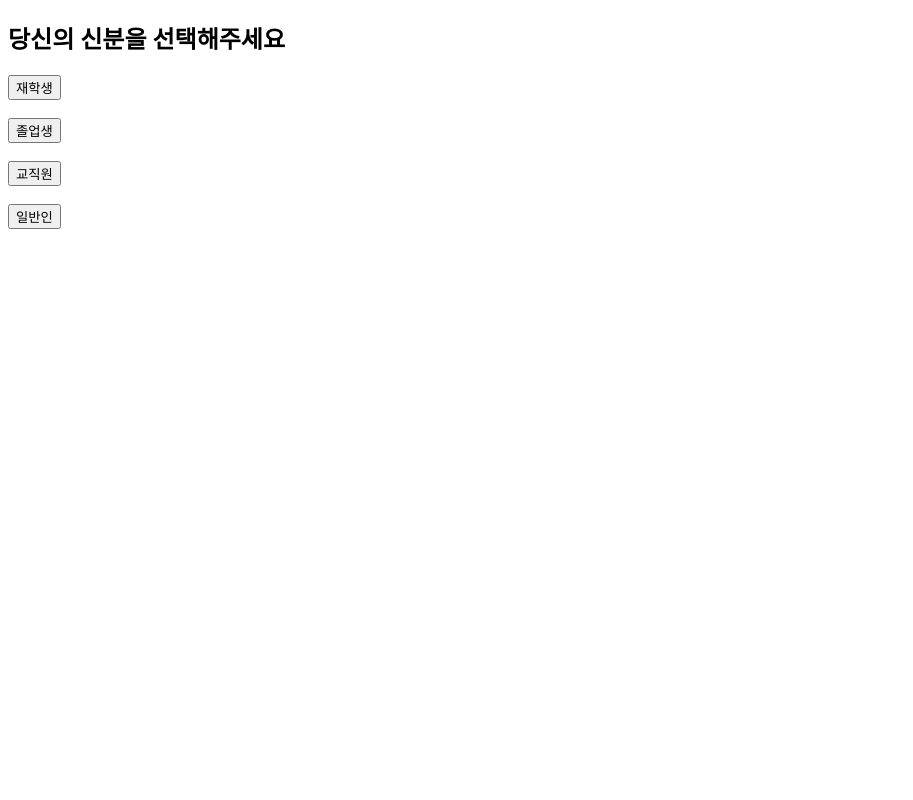
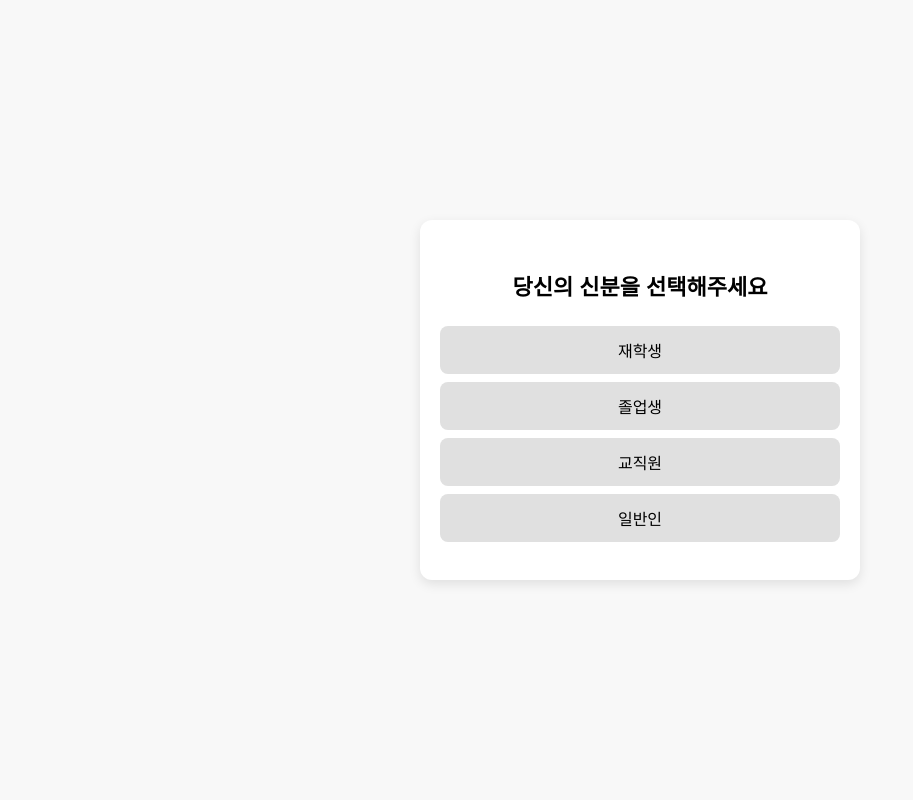
Before and after one commit to 1anminJ/booth_count, a Flask app: page / in a window 1280 px wide. Shown: the whole page, without its empty margins (0-913 px from the left). Run offline with Flask 3, Linux system fonts and the light colour scheme.

Commit message:
css 수정

```diff
--- a/templates/form.html
+++ b/templates/form.html
@@ -2,19 +2,69 @@
 <html lang="ko">
 <head>
   <meta charset="UTF-8">
+  <meta name="viewport" content="width=device-width, initial-scale=1.0">
   <title>신분 선택</title>
+  <style>
+    body {
+      background-color: #f8f8f8;
+      font-family: 'Apple SD Gothic Neo', sans-serif;
+      color: #333;
+      margin: 0;
+      padding: 0;
+      display: flex;
+      justify-content: center;
+      align-items: center;
+      height: 100vh;
+    }
+
+    .container {
+      background-color: white;
+      padding: 30px 20px;
+      border-radius: 12px;
+      box-shadow: 0 4px 12px rgba(0,0,0,0.1);
+      width: 90%;
+      max-width: 400px;
+      text-align: center;
+    }
+
+    h2 {
+      margin-bottom: 25px;
+      font-size: 22px;
+      color: #000;
+    }
+
+    button {
+      display: block;
+      width: 100%;
+      padding: 12px;
+      margin: 8px 0;
+      font-size: 16px;
+      background-color: #e0e0e0;
+      color: #000;
+      border: none;
+      border-radius: 8px;
+      cursor: pointer;
+      transition: background-color 0.2s ease;
+    }
+
+    button:hover {
+      background-color: #cfcfcf;
+    }
+  </style>
 </head>
 <body>
+  <div class="container">
     <h2>당신의 신분을 선택해주세요</h2>
     <form method="POST">
       <input type="hidden" name="uuid" id="uuid">
       <input type="hidden" name="area" id="area">
 
-        <button type="submit" name="identity" value="재학생">재학생</button><br><br>
-        <button type="submit" name="identity" value="졸업생">졸업생</button><br><br>
-        <button type="submit" name="identity" value="교직원">교직원</button><br><br>
-        <button type="submit" name="identity" value="일반인">일반인</button><br><br>
+      <button type="submit" name="identity" value="재학생">재학생</button>
+      <button type="submit" name="identity" value="졸업생">졸업생</button>
+      <button type="submit" name="identity" value="교직원">교직원</button>
+      <button type="submit" name="identity" value="일반인">일반인</button>
     </form>
+  </div>
 
   <script>
     function getOrCreateUUID() {
```
Lines whose indentation alone changed are shown as unchanged.
